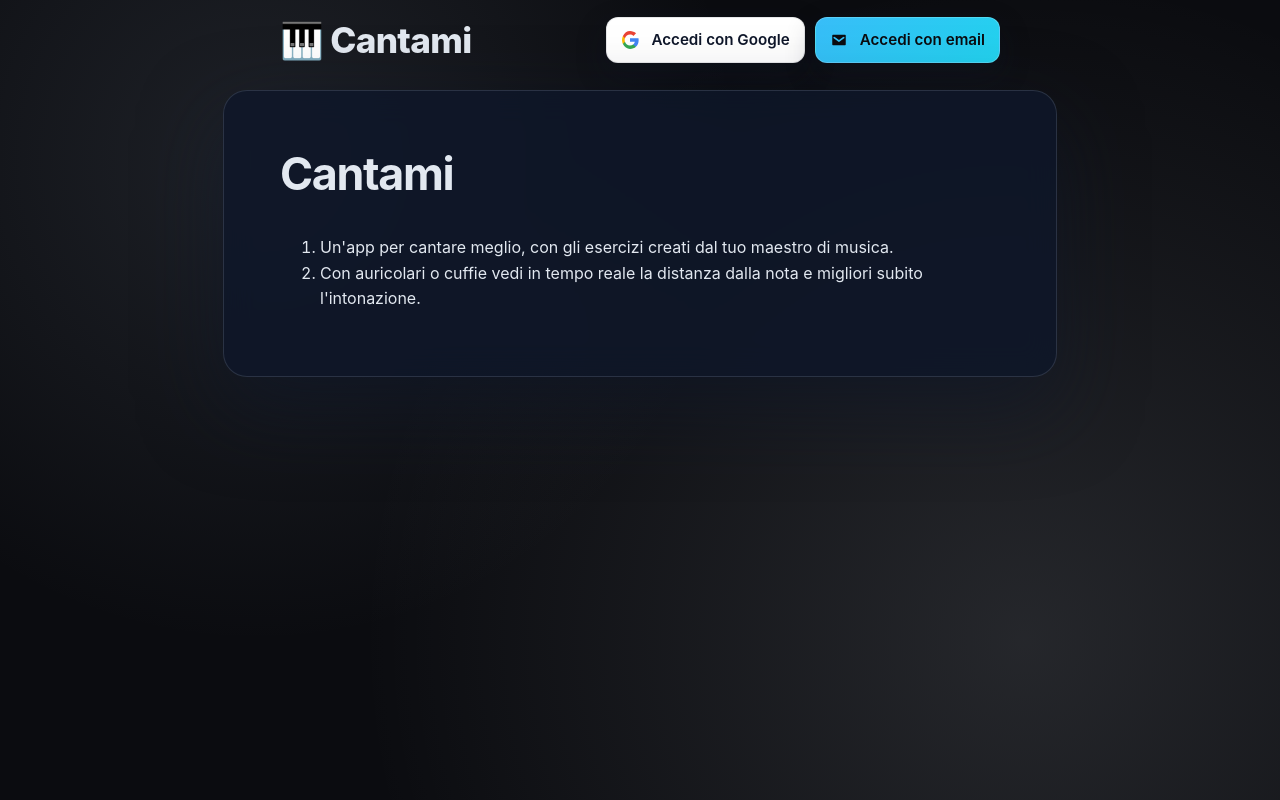
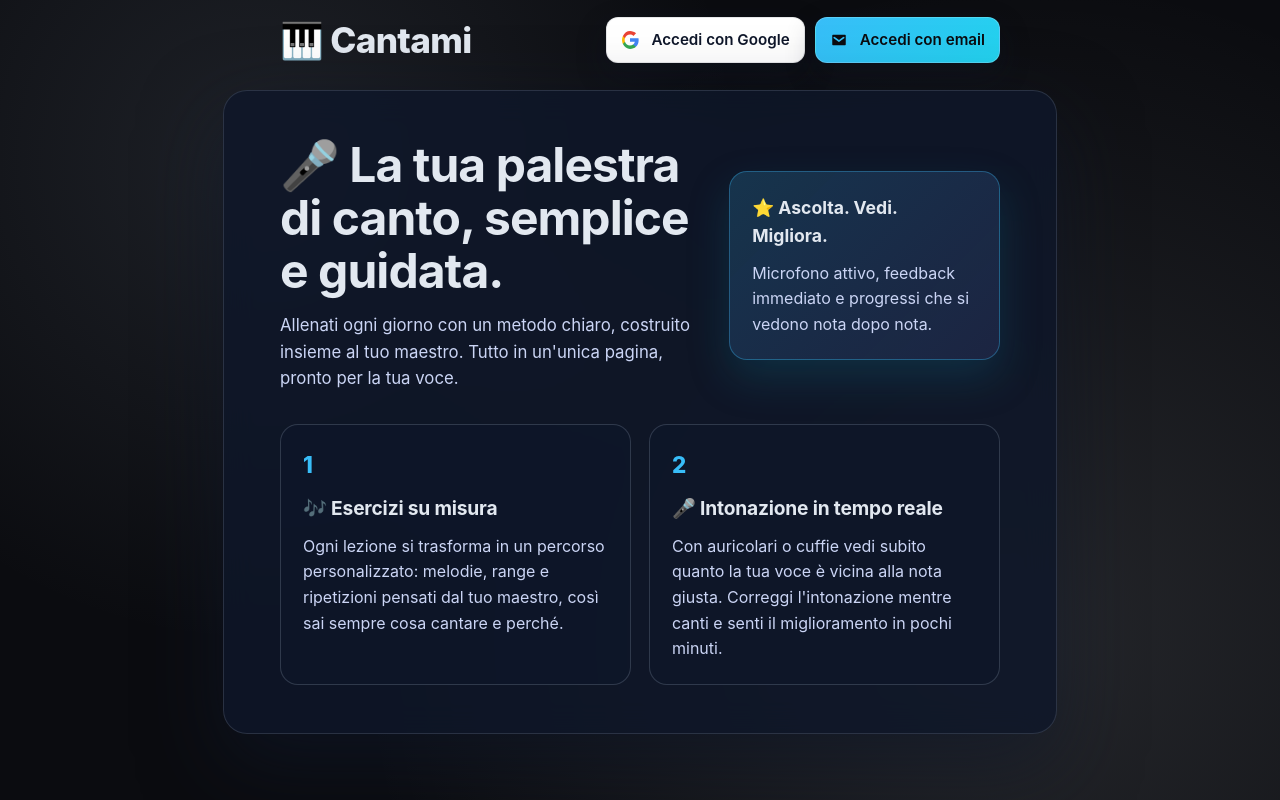
Before and after one commit to data-champions/vocal-trainer, a Next.js app: page / in a window 1280 px wide. Built offline with nearby package versions, Linux system fonts and the light colour scheme; no server answers.

Commit message:
add landing page

```diff
--- a/app/globals.css
+++ b/app/globals.css
@@ -72,6 +72,105 @@ main {
   color: inherit;
 }
 
+.landing-hero {
+  display: grid;
+  gap: 28px;
+  grid-template-columns: minmax(0, 1.4fr) minmax(0, 0.9fr);
+  align-items: center;
+}
+
+.landing-hero__text {
+  display: flex;
+  flex-direction: column;
+  gap: 14px;
+}
+
+.landing-kicker {
+  text-transform: uppercase;
+  letter-spacing: 0.3em;
+  font-weight: 700;
+  font-size: 0.75rem;
+  color: rgba(226, 232, 240, 0.7);
+  margin: 0;
+}
+
+.landing-title {
+  margin: 0;
+  font-size: clamp(2rem, 4.2vw, 3rem);
+  line-height: 1.1;
+  letter-spacing: -0.02em;
+}
+
+.landing-subtitle {
+  margin: 0;
+  color: #cbd5f5;
+  font-size: 1.05rem;
+}
+
+.landing-hero__badge {
+  display: flex;
+  justify-content: center;
+}
+
+.landing-badge-card {
+  border-radius: 18px;
+  padding: 22px;
+  border: 1px solid rgba(56, 189, 248, 0.35);
+  background: linear-gradient(
+      135deg,
+      rgba(56, 189, 248, 0.18),
+      rgba(129, 140, 248, 0.12)
+    ),
+    rgba(15, 23, 42, 0.8);
+  box-shadow: 0 18px 40px rgba(14, 116, 144, 0.25);
+}
+
+.landing-badge-title {
+  margin: 0 0 10px;
+  font-weight: 700;
+  font-size: 1.1rem;
+}
+
+.landing-badge-text {
+  margin: 0;
+  color: #cbd5f5;
+}
+
+.landing-points {
+  margin-top: 32px;
+  display: grid;
+  grid-template-columns: repeat(auto-fit, minmax(220px, 1fr));
+  gap: 18px;
+}
+
+.landing-card {
+  border-radius: 18px;
+  padding: 22px;
+  border: 1px solid rgba(148, 163, 184, 0.25);
+  background: rgba(15, 23, 42, 0.7);
+  display: flex;
+  flex-direction: column;
+  gap: 10px;
+}
+
+.landing-card__step {
+  margin: 0;
+  font-size: 1.4rem;
+  font-weight: 800;
+  color: #38bdf8;
+}
+
+.landing-card__title {
+  margin: 0;
+  font-size: 1.2rem;
+  letter-spacing: -0.01em;
+}
+
+.landing-card__text {
+  margin: 0;
+  color: #cbd5f5;
+}
+
 .page-header {
   display: flex;
   align-items: flex-start;
@@ -87,6 +186,12 @@ main {
   gap: 10px;
   justify-content: flex-end;
   flex: 1 1 auto;
+}
+
+@media (max-width: 860px) {
+  .landing-hero {
+    grid-template-columns: 1fr;
+  }
 }
 
 .login-button {
--- a/app/page.tsx
+++ b/app/page.tsx
@@ -40,19 +40,46 @@ export default function HomePage(): JSX.Element {
 
   return (
     <main>
-      <div className="page-header">
-        <h1>Cantami</h1>
-      </div>
-      <ol>
-        <li>
-          Un'app per cantare meglio, con gli esercizi creati dal tuo maestro di
-          musica.
-        </li>
-        <li>
-          Con auricolari o cuffie vedi in tempo reale la distanza dalla nota e
-          migliori subito l'intonazione.
-        </li>
-      </ol>
+      <section className="landing-hero">
+        <div className="landing-hero__text">
+          <h1 className="landing-title">
+            🎤 La tua palestra di canto, semplice e guidata.
+          </h1>
+          <p className="landing-subtitle">
+            Allenati ogni giorno con un metodo chiaro, costruito insieme al tuo
+            maestro. Tutto in un'unica pagina, pronto per la tua voce.
+          </p>
+        </div>
+        <div className="landing-hero__badge">
+          <div className="landing-badge-card">
+            <p className="landing-badge-title"> ⭐ Ascolta. Vedi. Migliora.  </p>
+            <p className="landing-badge-text">
+              Microfono attivo, feedback immediato e progressi che si vedono
+              nota dopo nota.
+            </p>
+          </div>
+        </div>
+      </section>
+
+      <section className="landing-points">
+        <article className="landing-card">
+          <p className="landing-card__step">1</p>
+          <h2 className="landing-card__title"> 🎶 Esercizi su misura</h2>
+          <p className="landing-card__text">
+            Ogni lezione si trasforma in un percorso personalizzato: melodie, range e ripetizioni pensati dal tuo maestro, così sai sempre
+            cosa cantare e perché.
+          </p>
+        </article>
+        <article className="landing-card">
+          <p className="landing-card__step">2</p>
+          <h2 className="landing-card__title"> 🎤 Intonazione in tempo reale</h2>
+          <p className="landing-card__text">
+            Con auricolari o cuffie vedi subito quanto la tua voce è vicina alla
+            nota giusta. Correggi l'intonazione mentre canti e senti il
+            miglioramento in pochi minuti.
+          </p>
+        </article>
+      </section>
     </main>
   );
 }
```
